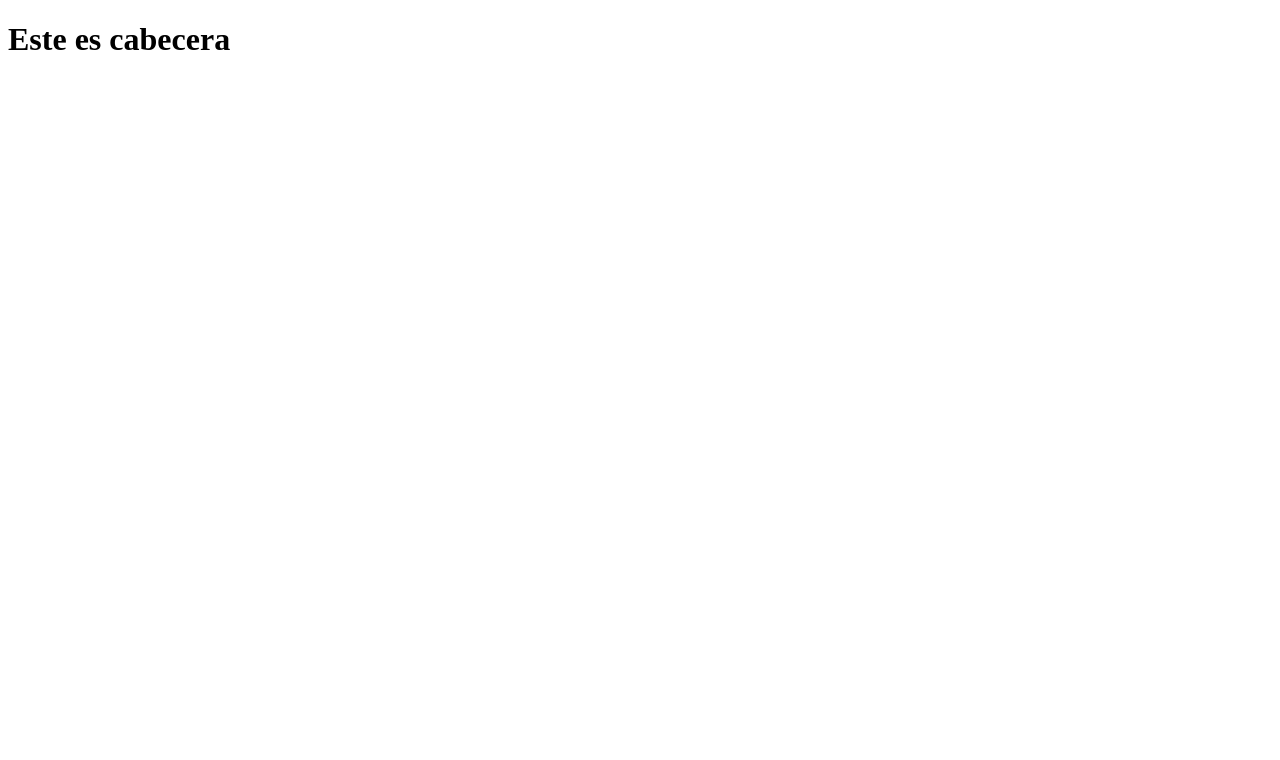
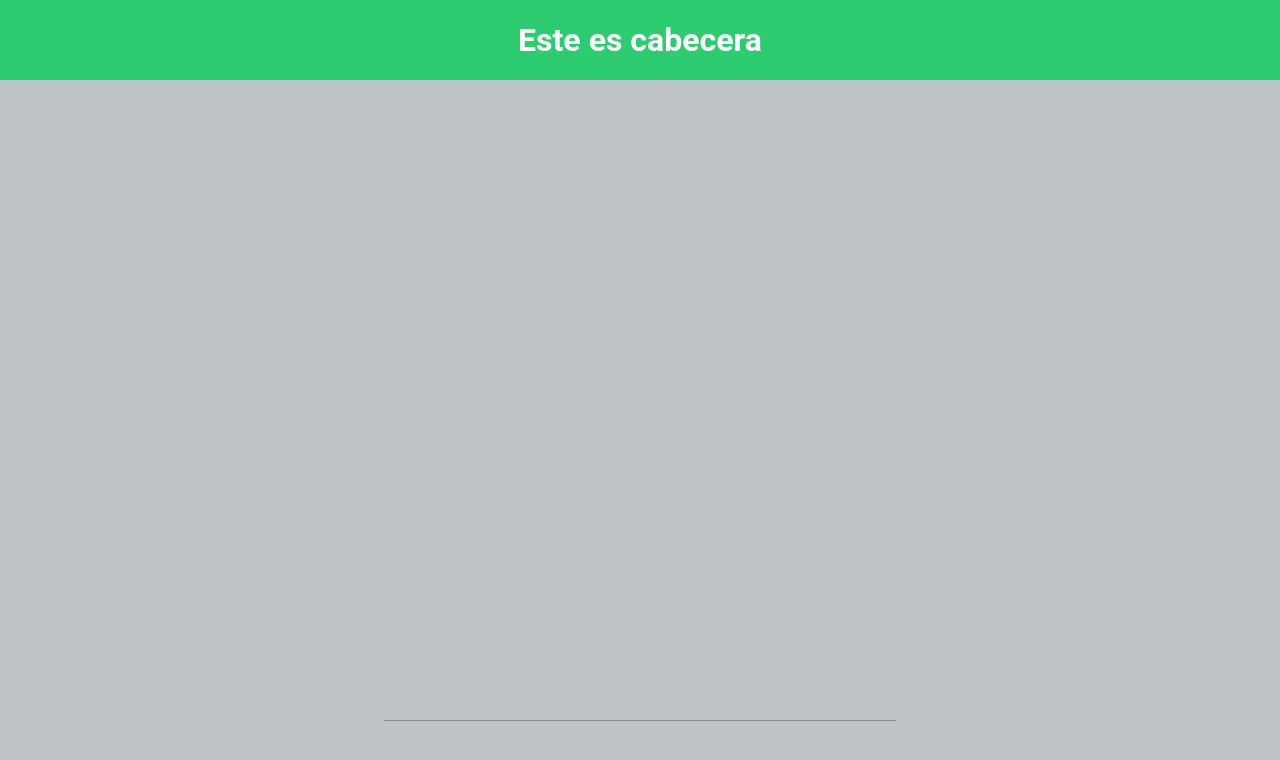
Before and after one commit to PedroHincapie/Jquery, a plain HTML site: page app.html in a window 1280 px wide. Drawn offline with nearby package versions, Linux system fonts and the light colour scheme.

Commit message:
Adicionar tag que importa la parte del css

```diff
--- a/app.html
+++ b/app.html
@@ -4,6 +4,7 @@
 	<title>Aplicacion de pruebas JQuery</title>
 	<!-- Es es para determinar o especificar los diferente caracters o codificacion que se tendran en cuenta -->
 	<meta charset="UTF-8">
+	<link rel="stylesheet" type="text/css" href="index.css">
 	<!--  -->
 </head>
 <body>
@@ -17,6 +18,7 @@
 		</section>
 
 		<footer id="app-footer">
+			<p></p>
 
 		</footer>
 	</div>
```
